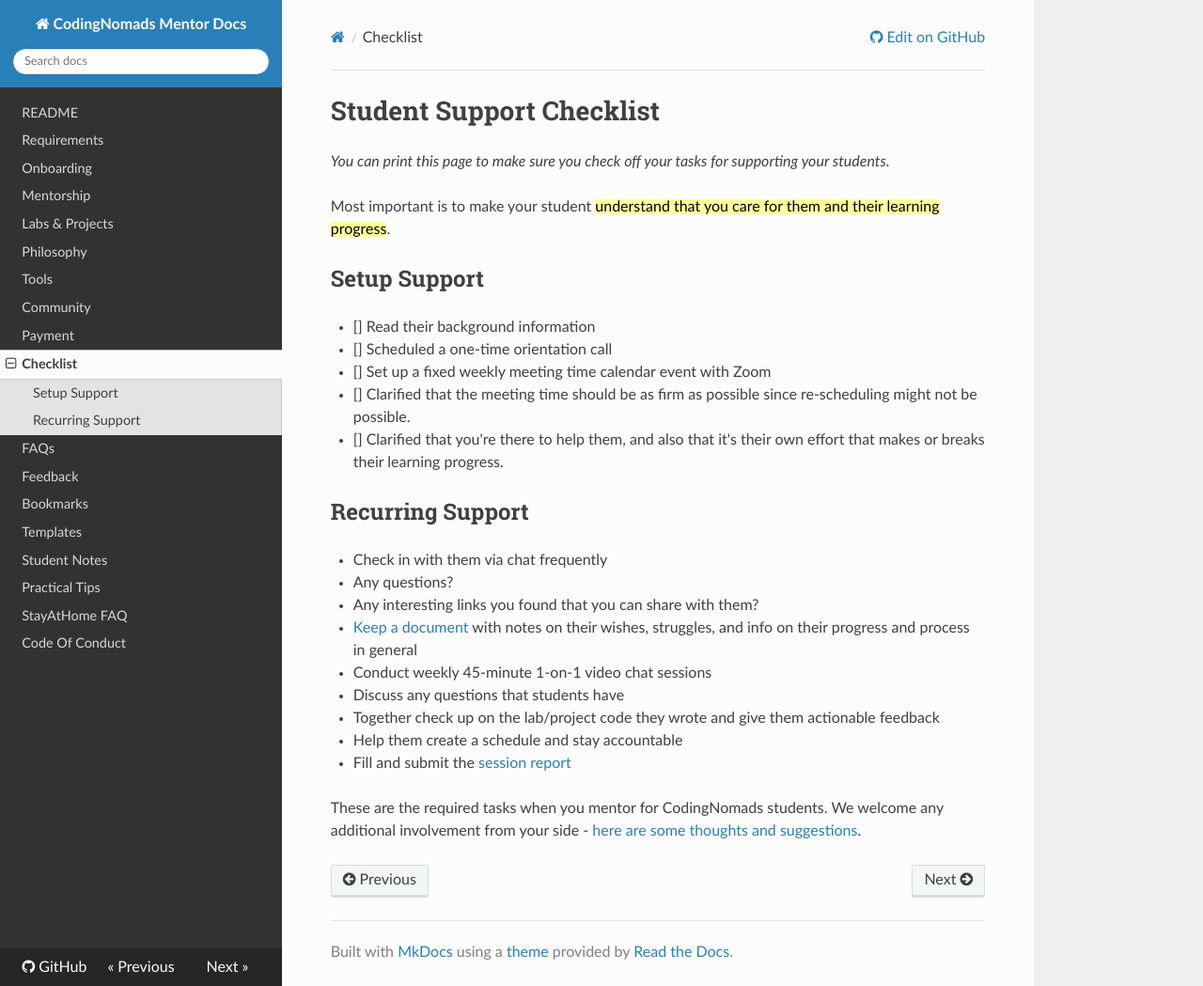
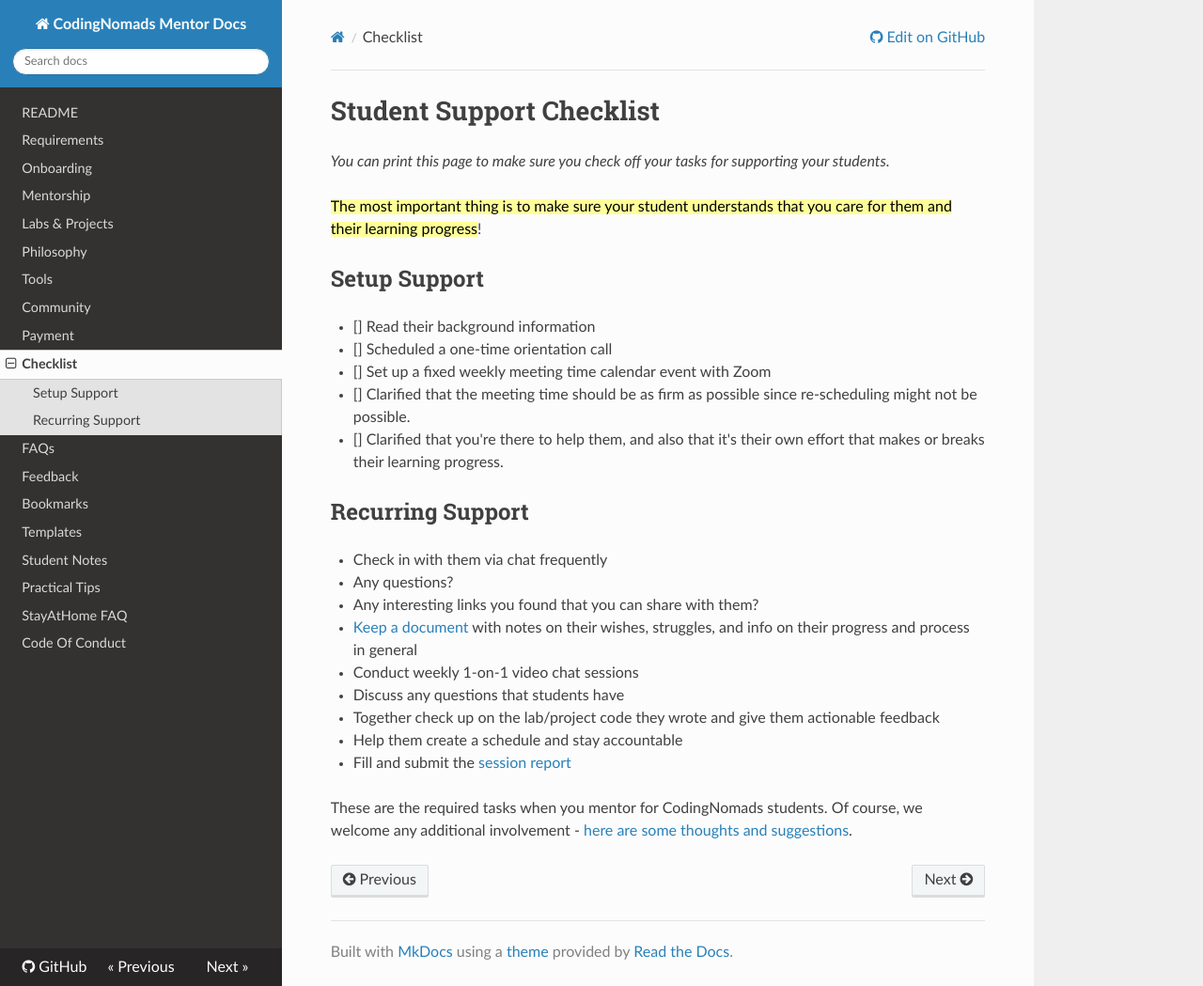
Before and after one commit to CodingNomads/mentor-docs, an MkDocs documentation site: the page built from docs/08_checklist.md, in a window 1280 px wide and 1049 px high. Shown: the whole window at 94% size. Built offline with MkDocs 1.6.1, drawn with Linux system fonts in a browser that asks for light colours; nearby versions of some CDN libraries.

Commit message:
updated 08_checklist

```diff
--- a/docs/08_checklist.md
+++ b/docs/08_checklist.md
@@ -2,7 +2,7 @@
 
 _You can print this page to make sure you check off your tasks for supporting your students._
 
-Most important is to make your student <ins>understand that you care for them and their learning progress</ins>.
+<ins>The most important thing is to make sure your student understands that you care for them and their learning progress</ins>!
 
 ## Setup Support
 
@@ -18,10 +18,10 @@ Most important is to make your student <ins>understand that you care for them an
   - Any questions?
   - Any interesting links you found that you can share with them?
 - [Keep a document](13_student_notes.md) with notes on their wishes, struggles, and info on their progress and process in general
-- Conduct weekly 45-minute 1-on-1 video chat sessions
+- Conduct weekly 1-on-1 video chat sessions
   - Discuss any questions that students have
   - Together check up on the lab/project code they wrote and give them actionable feedback
   - Help them create a schedule and stay accountable
 - Fill and submit the [session report](https://docs.google.com/forms/d/e/1FAIpQLSfcYcVSnGAIhEB4wNr4tURIqQ_6lRa0xo7ARpWeDuhFq9a7bA/viewform)
 
-These are the required tasks when you mentor for CodingNomads students. We welcome any additional involvement from your side - [here are some thoughts and suggestions](04_how_to_mentor.md).
+These are the required tasks when you mentor for CodingNomads students. Of course, we welcome any additional involvement - [here are some thoughts and suggestions](04_how_to_mentor.md).
```
